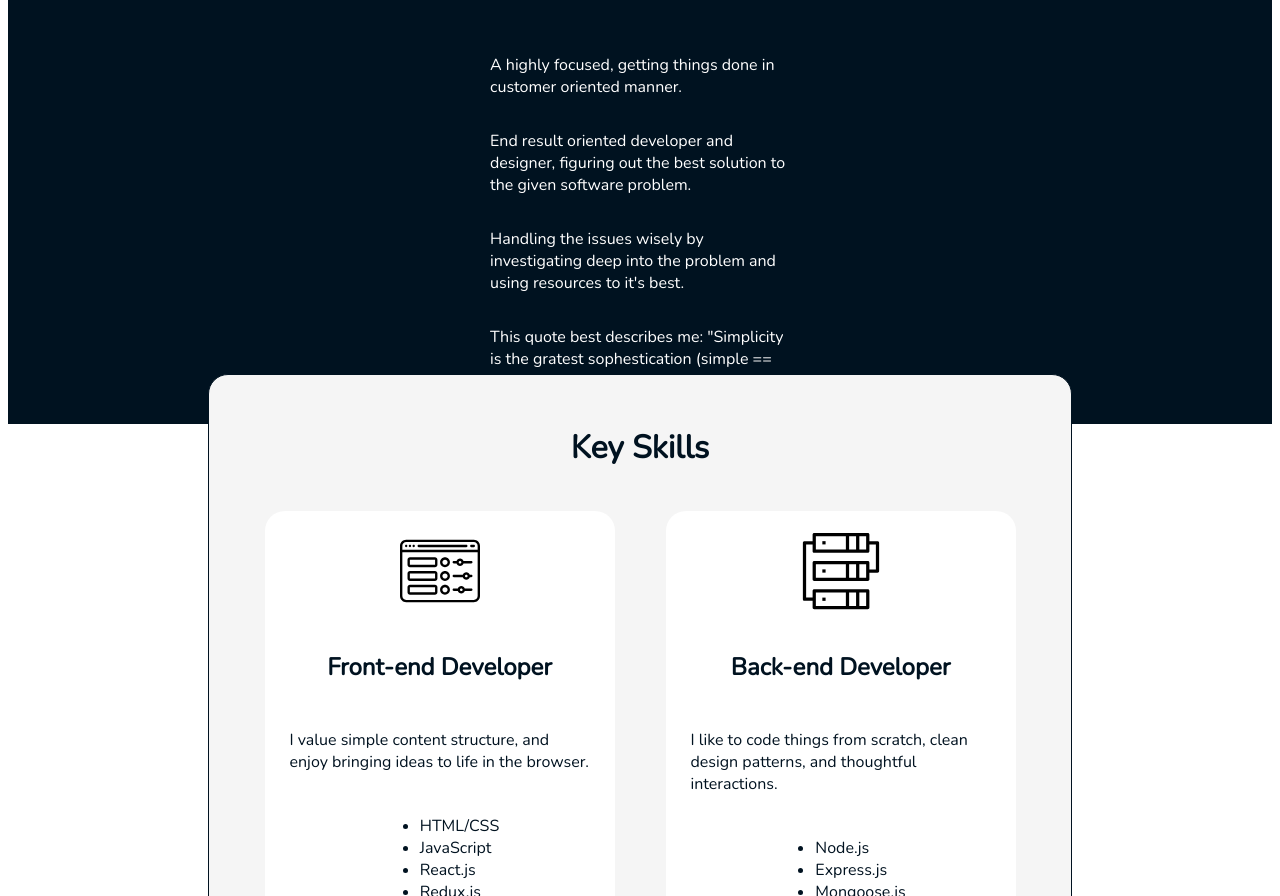
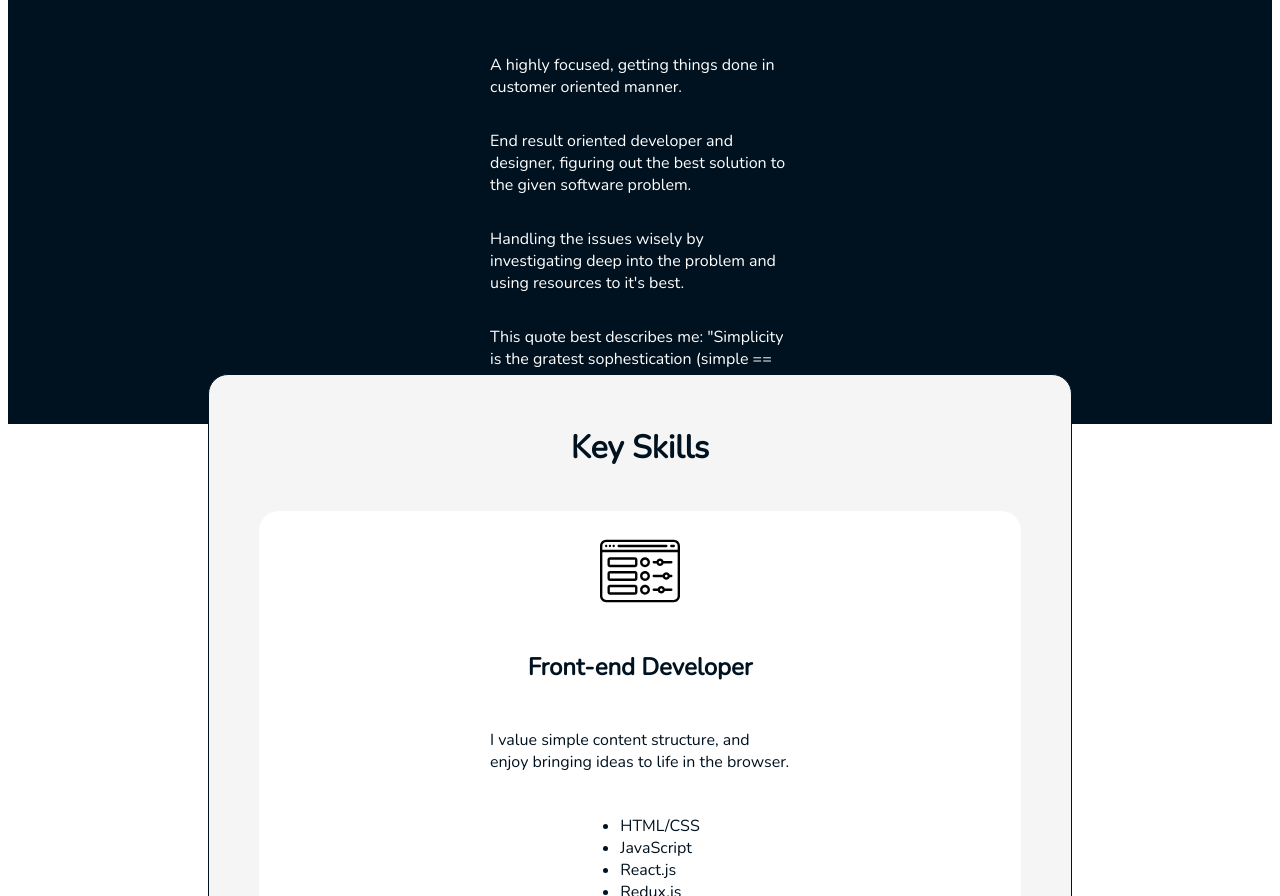
Before and after one commit to VivekKashyapS98/VKcodes-site, a Gatsby site: page / in a window 1280 px wide. Shown: the part 404-1300 px from the top of the page. Built offline with nearby package versions, Linux system fonts and the light colour scheme; Gatsby itself is replaced by a stand-in of ours.

Commit message:
major addition

```diff
--- a/main.css
+++ b/main.css
@@ -61,7 +61,7 @@ img {
 
 .key-skill {
     height: 600px;
-    width: 350px;
+    width: 95%;
     margin: 20px;
     display: flex;
     flex-direction: column;
@@ -151,6 +151,7 @@ img {
 @media only screen and (max-width: 600px) {
     .links {
         flex-direction: row;
+        animation: load-from-right .2s ease-in;
     }
     .mainpage-top {
         height: 950px;
```
